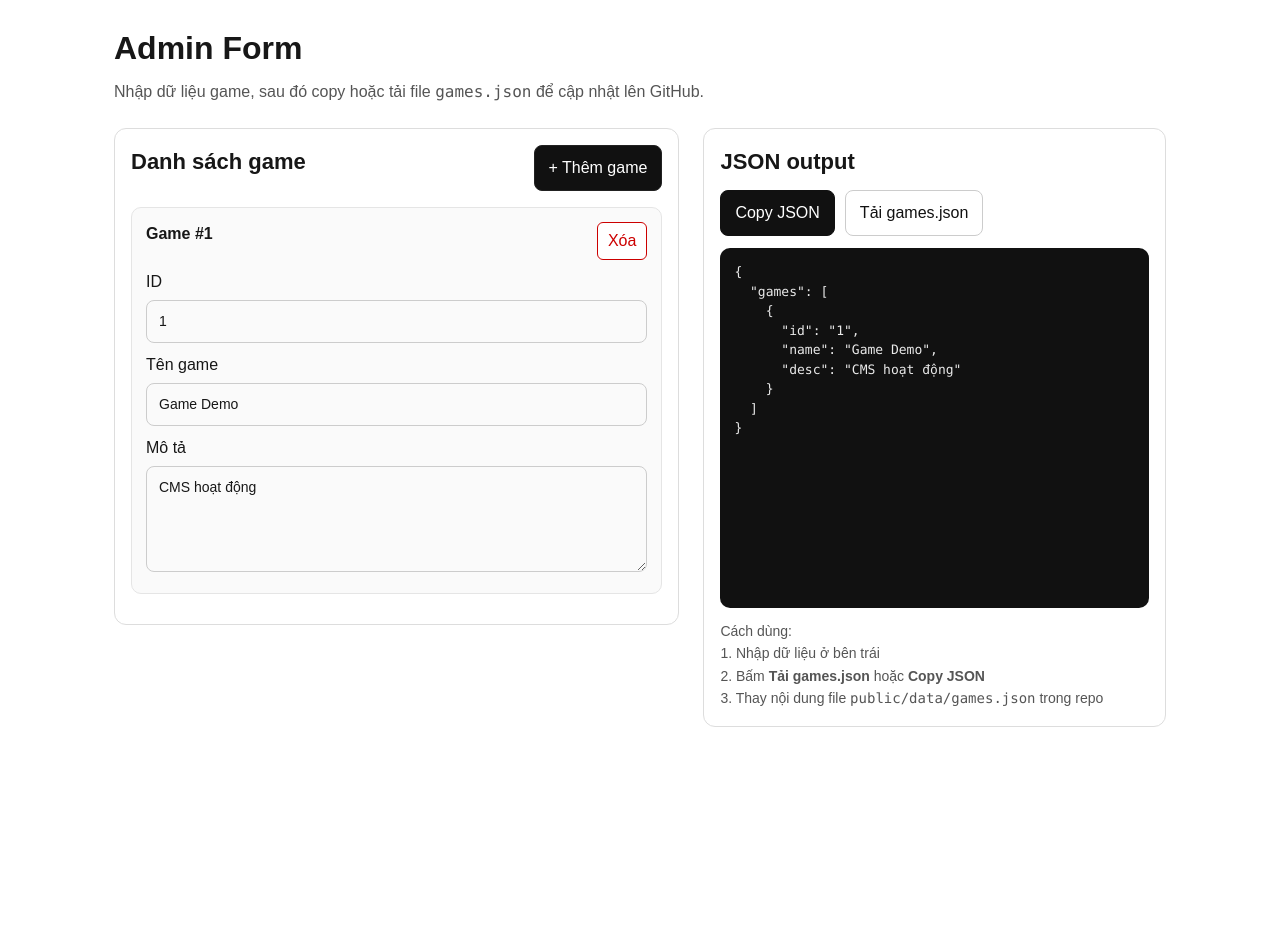
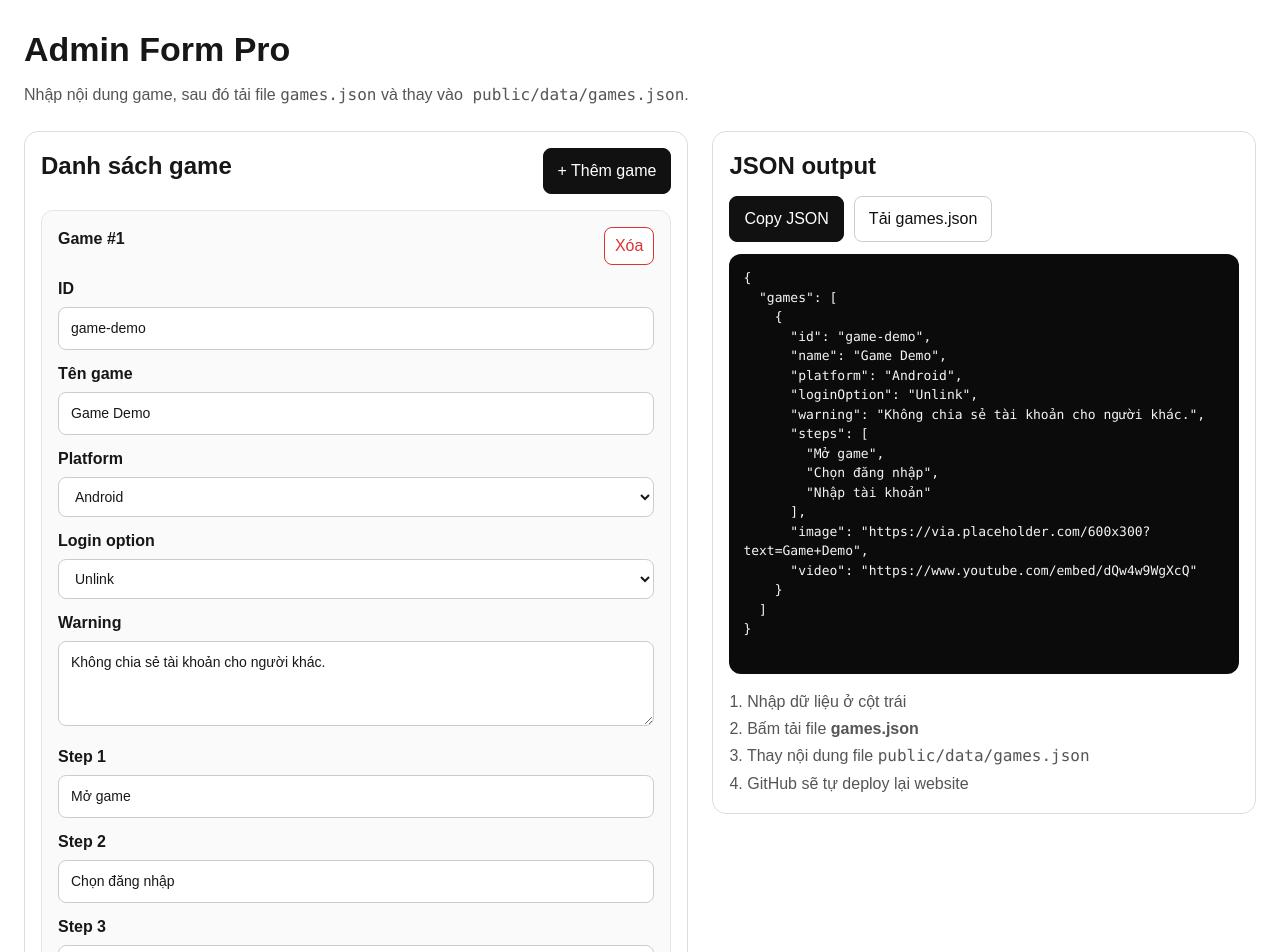
Before and after one commit to akunmljuta0-byte/mrb, a Next.js app: page /admin in a window 1280 px wide. Shown: the top 952 px of the page. Before the commit the page ends 800 px from the top, so only its background shows below. Built offline with nearby package versions, Linux system fonts and the light colour scheme.

Commit message:
Update page.tsx

```diff
--- a/app/admin/page.tsx
+++ b/app/admin/page.tsx
@@ -5,38 +5,52 @@ import { useMemo, useState } from "react";
 type GameItem = {
   id: string;
   name: string;
-  desc: string;
+  platform: string;
+  loginOption: string;
+  warning: string;
+  steps: string[];
+  image: string;
+  video: string;
 };
 
 type GamesData = {
   games: GameItem[];
 };
 
-const emptyGame = (): GameItem => ({
+const createEmptyGame = (): GameItem => ({
   id: "",
   name: "",
-  desc: "",
+  platform: "Android",
+  loginOption: "Unlink",
+  warning: "",
+  steps: ["", "", ""],
+  image: "",
+  video: "",
 });
 
 export default function AdminPage() {
   const [games, setGames] = useState<GameItem[]>([
     {
-      id: "1",
+      id: "game-demo",
       name: "Game Demo",
-      desc: "CMS hoạt động",
+      platform: "Android",
+      loginOption: "Unlink",
+      warning: "Không chia sẻ tài khoản cho người khác.",
+      steps: ["Mở game", "Chọn đăng nhập", "Nhập tài khoản"],
+      image: "https://via.placeholder.com/600x300?text=Game+Demo",
+      video: "https://www.youtube.com/embed/dQw4w9WgXcQ",
     },
   ]);
 
   const [copied, setCopied] = useState(false);
 
   const jsonOutput = useMemo<GamesData>(() => ({ games }), [games]);
-
   const prettyJson = useMemo(
     () => JSON.stringify(jsonOutput, null, 2),
     [jsonOutput]
   );
 
-  function updateGame(index: number, key: keyof GameItem, value: string) {
+  function updateField(index: number, key: keyof GameItem, value: string) {
     setGames((prev) => {
       const next = [...prev];
       next[index] = { ...next[index], [key]: value };
@@ -44,8 +58,18 @@ export default function AdminPage() {
     });
   }
 
+  function updateStep(index: number, stepIndex: number, value: string) {
+    setGames((prev) => {
+      const next = [...prev];
+      const nextSteps = [...next[index].steps];
+      nextSteps[stepIndex] = value;
+      next[index] = { ...next[index], steps: nextSteps };
+      return next;
+    });
+  }
+
   function addGame() {
-    setGames((prev) => [...prev, emptyGame()]);
+    setGames((prev) => [...prev, createEmptyGame()]);
   }
 
   function removeGame(index: number) {
@@ -53,35 +77,29 @@ export default function AdminPage() {
   }
 
   async function copyJson() {
-    try {
-      await navigator.clipboard.writeText(prettyJson);
-      setCopied(true);
-      setTimeout(() => setCopied(false), 1500);
-    } catch {
-      setCopied(false);
-    }
+    await navigator.clipboard.writeText(prettyJson);
+    setCopied(true);
+    setTimeout(() => setCopied(false), 1200);
   }
 
   function downloadJson() {
     const blob = new Blob([prettyJson], { type: "application/json" });
     const url = URL.createObjectURL(blob);
-
     const a = document.createElement("a");
     a.href = url;
     a.download = "games.json";
     a.click();
-
     URL.revokeObjectURL(url);
   }
 
   return (
-    <div style={{ maxWidth: 1100, margin: "0 auto", padding: 24 }}>
-      <h1 style={{ fontSize: 32, fontWeight: 700, marginBottom: 8 }}>
-        Admin Form
+    <div style={{ maxWidth: 1280, margin: "0 auto", padding: 24 }}>
+      <h1 style={{ fontSize: 34, fontWeight: 700, marginBottom: 8 }}>
+        Admin Form Pro
       </h1>
-      <p style={{ marginBottom: 24, color: "#555" }}>
-        Nhập dữ liệu game, sau đó copy hoặc tải file <code>games.json</code> để
-        cập nhật lên GitHub.
+      <p style={{ color: "#555", marginBottom: 24 }}>
+        Nhập nội dung game, sau đó tải file <code>games.json</code> và thay vào
+        <code> public/data/games.json</code>.
       </p>
 
       <div
@@ -95,24 +113,14 @@ export default function AdminPage() {
         <div
           style={{
             border: "1px solid #ddd",
-            borderRadius: 12,
+            borderRadius: 14,
             padding: 16,
             background: "#fff",
           }}
         >
           <div style={{ display: "flex", justifyContent: "space-between", marginBottom: 16 }}>
-            <h2 style={{ fontSize: 22, fontWeight: 600 }}>Danh sách game</h2>
-            <button
-              onClick={addGame}
-              style={{
-                padding: "10px 14px",
-                borderRadius: 8,
-                border: "1px solid #222",
-                background: "#111",
-                color: "#fff",
-                cursor: "pointer",
-              }}
-            >
+            <h2 style={{ fontSize: 24, fontWeight: 700 }}>Danh sách game</h2>
+            <button onClick={addGame} style={primaryBtn}>
               + Thêm game
             </button>
           </div>
@@ -122,59 +130,122 @@ export default function AdminPage() {
               key={index}
               style={{
                 border: "1px solid #e5e5e5",
-                borderRadius: 10,
-                padding: 14,
-                marginBottom: 14,
+                borderRadius: 12,
+                padding: 16,
+                marginBottom: 16,
                 background: "#fafafa",
               }}
             >
-              <div style={{ display: "flex", justifyContent: "space-between", marginBottom: 10 }}>
+              <div style={{ display: "flex", justifyContent: "space-between", marginBottom: 12 }}>
                 <strong>Game #{index + 1}</strong>
-                <button
-                  onClick={() => removeGame(index)}
-                  style={{
-                    padding: "6px 10px",
-                    borderRadius: 6,
-                    border: "1px solid #c00",
-                    background: "#fff",
-                    color: "#c00",
-                    cursor: "pointer",
-                  }}
-                >
+                <button onClick={() => removeGame(index)} style={dangerBtn}>
                   Xóa
                 </button>
               </div>
 
-              <label style={{ display: "block", marginBottom: 10 }}>
-                <div style={{ marginBottom: 6 }}>ID</div>
+              <Label title="ID">
                 <input
                   value={game.id}
-                  onChange={(e) => updateGame(index, "id", e.target.value)}
-                  placeholder="vd: game-001"
+                  onChange={(e) => updateField(index, "id", e.target.value)}
                   style={inputStyle}
+                  placeholder="game-demo"
                 />
-              </label>
+              </Label>
 
-              <label style={{ display: "block", marginBottom: 10 }}>
-                <div style={{ marginBottom: 6 }}>Tên game</div>
+              <Label title="Tên game">
                 <input
                   value={game.name}
-                  onChange={(e) => updateGame(index, "name", e.target.value)}
-                  placeholder="vd: Liên Quân"
+                  onChange={(e) => updateField(index, "name", e.target.value)}
                   style={inputStyle}
+                  placeholder="Tên game"
                 />
-              </label>
+              </Label>
 
-              <label style={{ display: "block" }}>
-                <div style={{ marginBottom: 6 }}>Mô tả</div>
+              <Label title="Platform">
+                <select
+                  value={game.platform}
+                  onChange={(e) => updateField(index, "platform", e.target.value)}
+                  style={inputStyle}
+                >
+                  <option>Android</option>
+                  <option>iOS</option>
+                  <option>PC</option>
+                  <option>Steam</option>
+                  <option>PS5</option>
+                </select>
+              </Label>
+
+              <Label title="Login option">
+                <select
+                  value={game.loginOption}
+                  onChange={(e) =>
+                    updateField(index, "loginOption", e.target.value)
+                  }
+                  style={inputStyle}
+                >
+                  <option>Unlink</option>
+                  <option>Not unlink</option>
+                  <option>Login by other ways</option>
+                </select>
+              </Label>
+
+              <Label title="Warning">
                 <textarea
-                  value={game.desc}
-                  onChange={(e) => updateGame(index, "desc", e.target.value)}
-                  placeholder="Mô tả ngắn"
-                  rows={4}
+                  value={game.warning}
+                  onChange={(e) => updateField(index, "warning", e.target.value)}
+                  rows={3}
                   style={textareaStyle}
+                  placeholder="Nội dung cảnh báo"
                 />
-              </label>
+              </Label>
+
+              <div style={{ marginBottom: 12 }}>
+                <div style={labelTitle}>Step 1</div>
+                <input
+                  value={game.steps[0] || ""}
+                  onChange={(e) => updateStep(index, 0, e.target.value)}
+                  style={inputStyle}
+                  placeholder="Bước 1"
+                />
+              </div>
+
+              <div style={{ marginBottom: 12 }}>
+                <div style={labelTitle}>Step 2</div>
+                <input
+                  value={game.steps[1] || ""}
+                  onChange={(e) => updateStep(index, 1, e.target.value)}
+                  style={inputStyle}
+                  placeholder="Bước 2"
+                />
+              </div>
+
+              <div style={{ marginBottom: 12 }}>
+                <div style={labelTitle}>Step 3</div>
+                <input
+                  value={game.steps[2] || ""}
+                  onChange={(e) => updateStep(index, 2, e.target.value)}
+                  style={inputStyle}
+                  placeholder="Bước 3"
+                />
+              </div>
+
+              <Label title="Image URL">
+                <input
+                  value={game.image}
+                  onChange={(e) => updateField(index, "image", e.target.value)}
+                  style={inputStyle}
+                  placeholder="https://..."
+                />
+              </Label>
+
+              <Label title="Video URL (embed)">
+                <input
+                  value={game.video}
+                  onChange={(e) => updateField(index, "video", e.target.value)}
+                  style={inputStyle}
+                  placeholder="https://www.youtube.com/embed/..."
+                />
+              </Label>
             </div>
           ))}
         </div>
@@ -182,14 +253,14 @@ export default function AdminPage() {
         <div
           style={{
             border: "1px solid #ddd",
-            borderRadius: 12,
+            borderRadius: 14,
             padding: 16,
             background: "#fff",
             position: "sticky",
             top: 20,
           }}
         >
-          <h2 style={{ fontSize: 22, fontWeight: 600, marginBottom: 12 }}>
+          <h2 style={{ fontSize: 24, fontWeight: 700, marginBottom: 12 }}>
             JSON output
           </h2>
 
@@ -197,7 +268,6 @@ export default function AdminPage() {
             <button onClick={copyJson} style={primaryBtn}>
               {copied ? "Đã copy" : "Copy JSON"}
             </button>
-
             <button onClick={downloadJson} style={secondaryBtn}>
               Tải games.json
             </button>
@@ -207,11 +277,11 @@ export default function AdminPage() {
             style={{
               whiteSpace: "pre-wrap",
               wordBreak: "break-word",
-              background: "#111",
-              color: "#eaeaea",
+              background: "#0b0b0b",
+              color: "#f5f5f5",
               padding: 14,
-              borderRadius: 10,
-              minHeight: 360,
+              borderRadius: 12,
+              minHeight: 420,
               fontSize: 13,
               overflow: "auto",
             }}
@@ -219,27 +289,40 @@ export default function AdminPage() {
             {prettyJson}
           </pre>
 
-          <div
-            style={{
-              marginTop: 12,
-              fontSize: 14,
-              color: "#555",
-              lineHeight: 1.6,
-            }}
-          >
-            Cách dùng:
+          <div style={{ marginTop: 14, color: "#555", lineHeight: 1.7 }}>
+            1. Nhập dữ liệu ở cột trái
             <br />
-            1. Nhập dữ liệu ở bên trái
+            2. Bấm tải file <strong>games.json</strong>
             <br />
-            2. Bấm <strong>Tải games.json</strong> hoặc <strong>Copy JSON</strong>
+            3. Thay nội dung file <code>public/data/games.json</code>
             <br />
-            3. Thay nội dung file <code>public/data/games.json</code> trong repo
+            4. GitHub sẽ tự deploy lại website
           </div>
         </div>
       </div>
     </div>
   );
 }
+
+function Label({
+  title,
+  children,
+}: {
+  title: string;
+  children: React.ReactNode;
+}) {
+  return (
+    <label style={{ display: "block", marginBottom: 12 }}>
+      <div style={labelTitle}>{title}</div>
+      {children}
+    </label>
+  );
+}
+
+const labelTitle: React.CSSProperties = {
+  marginBottom: 6,
+  fontWeight: 600,
+};
 
 const inputStyle: React.CSSProperties = {
   width: "100%",
@@ -248,6 +331,7 @@ const inputStyle: React.CSSProperties = {
   border: "1px solid #ccc",
   outline: "none",
   fontSize: 14,
+  background: "#fff",
 };
 
 const textareaStyle: React.CSSProperties = {
@@ -258,6 +342,7 @@ const textareaStyle: React.CSSProperties = {
   outline: "none",
   fontSize: 14,
   resize: "vertical",
+  background: "#fff",
 };
 
 const primaryBtn: React.CSSProperties = {
@@ -277,3 +362,12 @@ const secondaryBtn: React.CSSProperties = {
   color: "#111",
   cursor: "pointer",
 };
+
+const dangerBtn: React.CSSProperties = {
+  padding: "6px 10px",
+  borderRadius: 8,
+  border: "1px solid #d33",
+  background: "#fff",
+  color: "#d33",
+  cursor: "pointer",
+};
```
